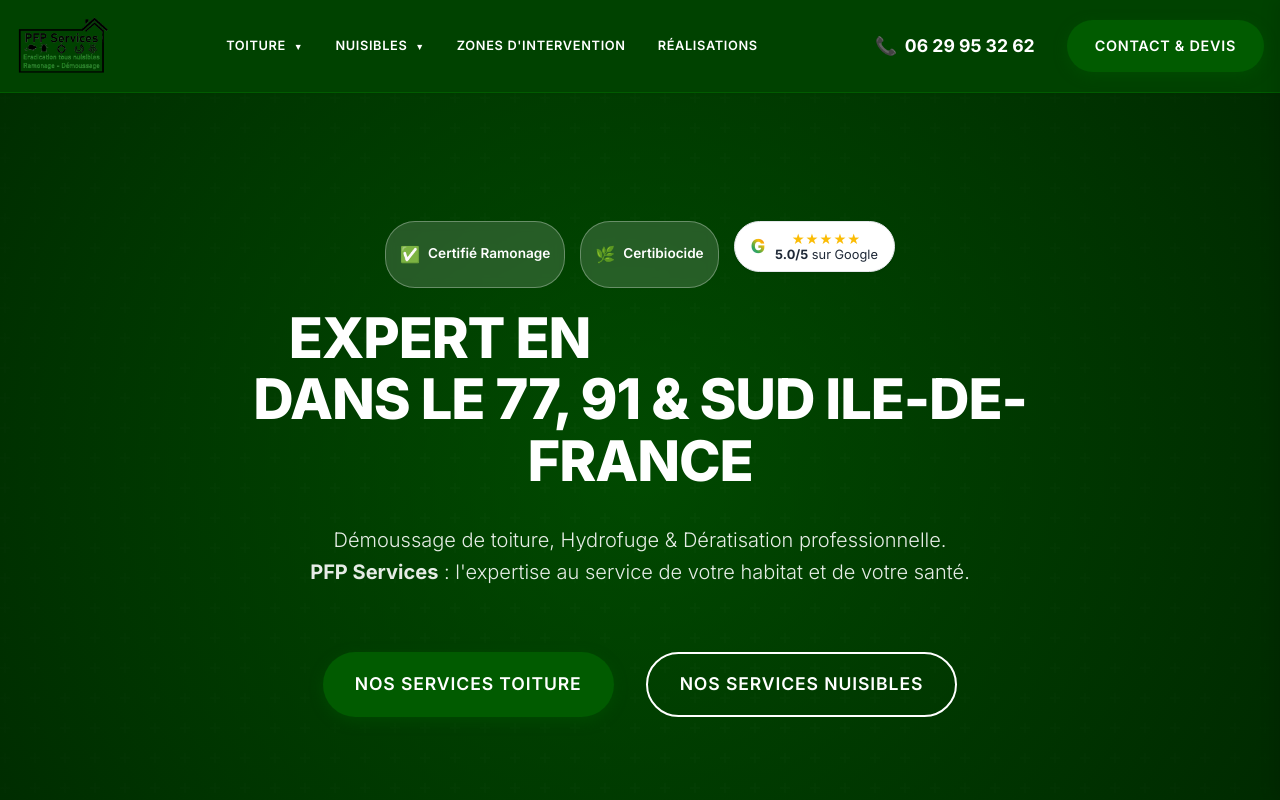
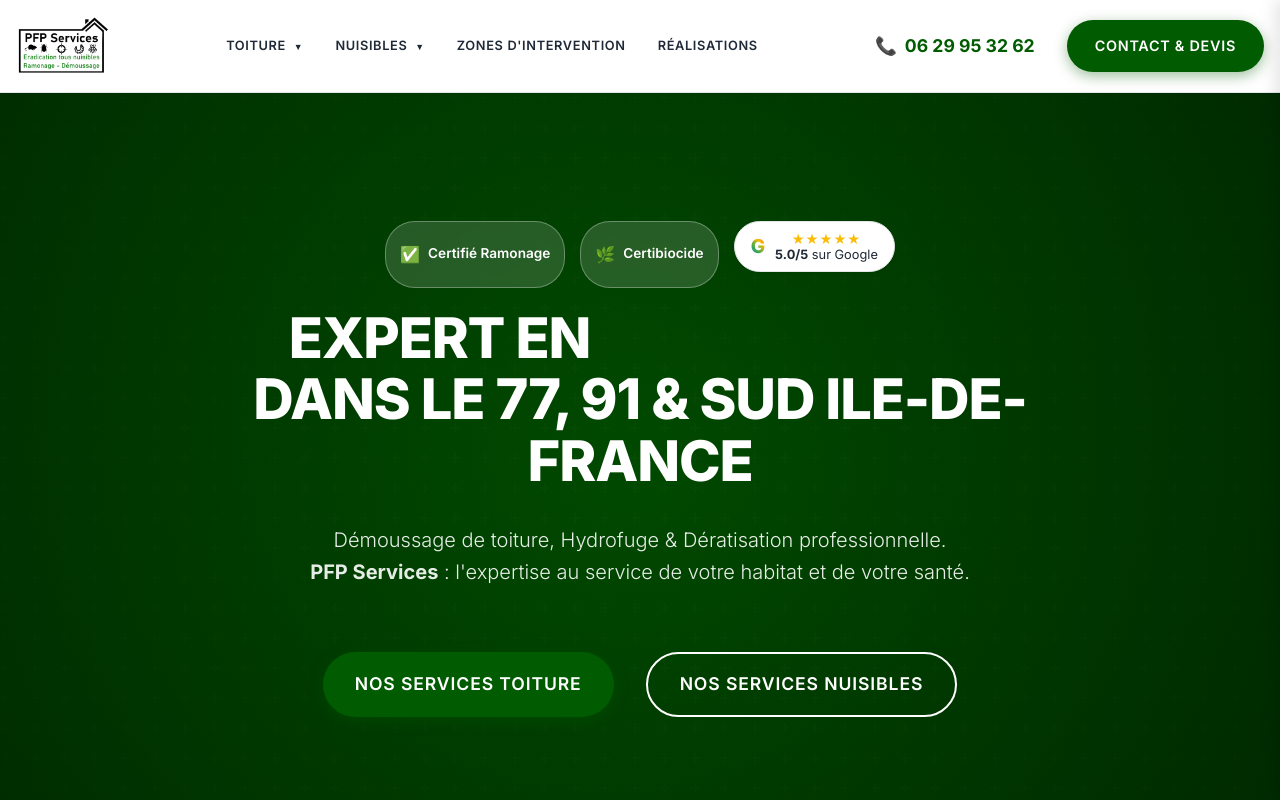
Before and after one commit to Mktotoy/PFP-Services, a Next.js app: page / in a window 1280 px wide. Shown: the top 800 px of the page. Built offline with nearby package versions, Linux system fonts and the light colour scheme.

Commit message:
fix: header nav reste fond blanc (fond vert = pages hero uniquement)

```diff
--- a/src/components/Header.module.css
+++ b/src/components/Header.module.css
@@ -1,12 +1,13 @@
 .header {
-    background-color: var(--primary-dark);
+    background-color: rgba(255, 255, 255, 0.95);
+    backdrop-filter: blur(10px);
     padding: var(--spacing-sm) 0;
     box-shadow: var(--shadow-sm);
     position: sticky;
     top: 0;
     z-index: 1000;
     transition: all 0.3s ease;
-    border-bottom: 1px solid var(--primary);
+    border-bottom: 1px solid var(--gray-200);
 }
 
 .container {
@@ -24,14 +25,14 @@
 .logoMain {
     font-size: 1.8rem;
     font-weight: 800;
-    color: var(--white);
+    color: var(--primary);
     letter-spacing: -1px;
 }
 
 .logoSub {
     font-size: 0.8rem;
     font-weight: 600;
-    color: var(--white);
+    color: var(--gray-800);
     text-transform: uppercase;
     letter-spacing: 2px;
 }
@@ -45,7 +46,7 @@
 .link {
     font-weight: 600;
     font-size: 0.8rem;
-    color: var(--white);
+    color: var(--gray-800);
     text-transform: uppercase;
     letter-spacing: 0.05em;
     padding: 10px 0;
@@ -54,7 +55,7 @@
 }
 
 .link:hover {
-    color: var(--secondary);
+    color: var(--primary);
 }
 
 /* Dropdown Styles */
@@ -126,7 +127,7 @@
 
 .phoneLink {
     font-weight: 700;
-    color: var(--white);
+    color: var(--primary);
     display: flex;
     align-items: center;
     gap: 0.5rem;
```
